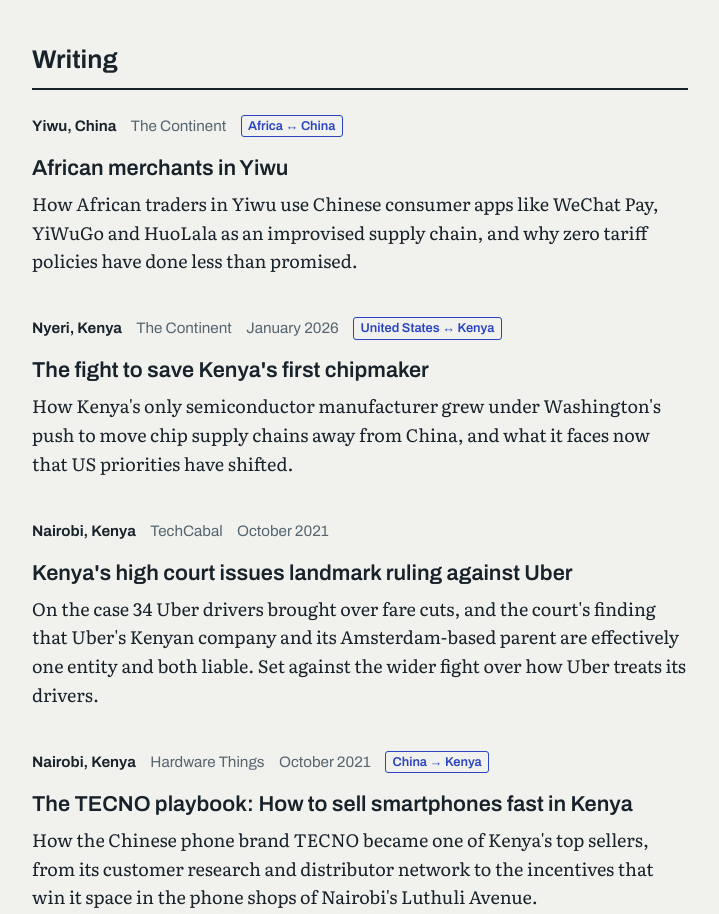
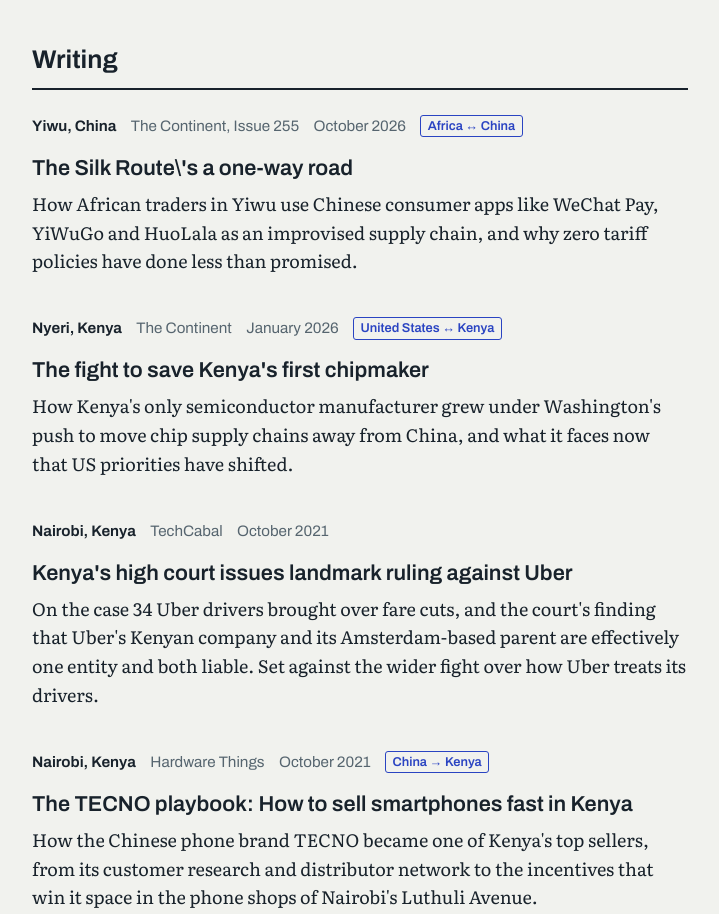
Before and after one commit to alexandrias-archive/alexandrias-archive.github.io, a plain HTML site: page index.html in a window 1280 px wide. Shown: the part 1713-2627 px from the top of the page, without its empty margins (336-1055 px from the left). Drawn offline with Linux system fonts and the light colour scheme.

Commit message:
Link the Yiwu story in The Continent, Issue 255
Co-Authored-By: Claude Opus 5.5 <noreply@anthropic.com>
Claude-Session: https://claude.ai/code/session_0189gkP7SuUMbahywjK81aEx

```diff
--- a/index.html
+++ b/index.html
@@ -290,9 +290,8 @@
           <h3 class="group-title">Writing</h3>
           <ul class="entries">
             <li class="entry" data-places="yiwu">
-              <!-- TODO: add the link and publication date -->
-              <p class="meta"><span class="place">Yiwu, China</span><span class="outlet">The Continent</span><span class="stamp">Africa ↔ China</span></p>
-              <h4><a href="#">African merchants in Yiwu</a></h4>
+              <p class="meta"><span class="place">Yiwu, China</span><span class="outlet">The Continent, Issue 255</span><time datetime="2026-10-10">October 2026</time><span class="stamp">Africa ↔ China</span></p>
+              <h4><a href="https://www.thecontinent.org/_files/ugd/287178_c7eb43e1359b4ce7b8a5d3581a4cfe7e.pdf">The Silk Route\'s a one-way road</a></h4>
               <p>How African traders in Yiwu use Chinese consumer apps like WeChat Pay, YiWuGo and HuoLala as an improvised supply chain, and why zero tariff policies have done less than promised.</p>
             </li>
             <li class="entry" data-places="nyeri">
```
